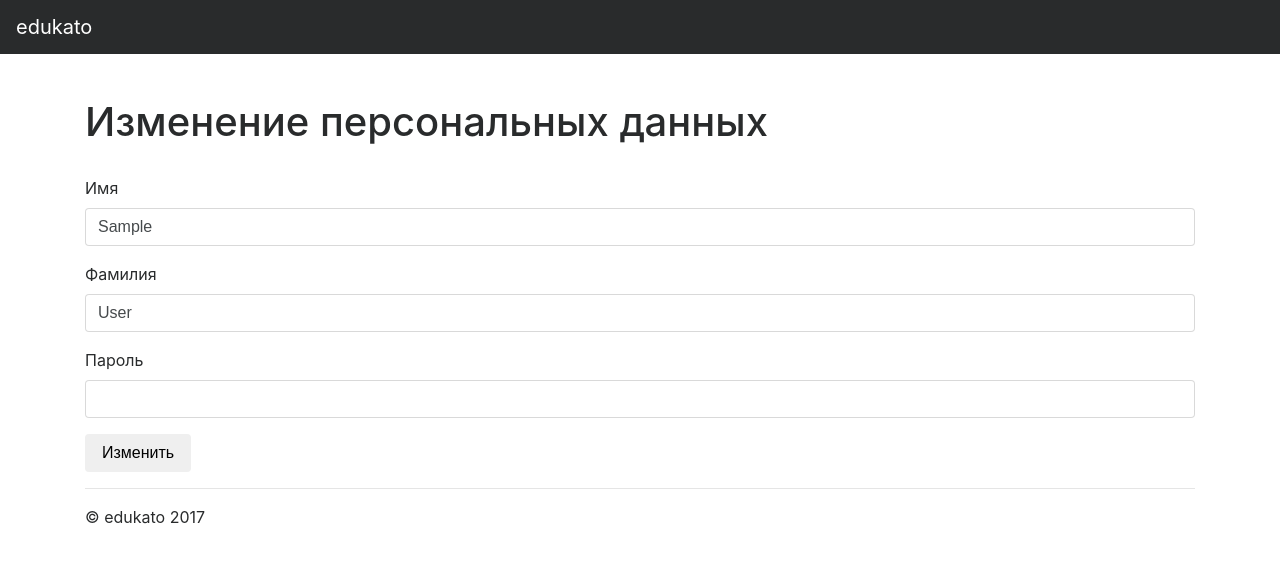
After one commit to edukato/learning, a Flask app: page /account/edit in a window 1280 px wide. The commit adds this page. Shown: the top 563 px of the page. Run offline with Flask 2, Linux system fonts and the light colour scheme; the visitor is signed in with stand-in values (Sample User, id 1); data comes from the database, SQL or seed files in the repository; some libraries are stand-ins or nearby versions.

Commit message:
Гранд форма для изменения данных

```diff
--- a/app/home/forms.py
+++ b/app/home/forms.py
@@ -0,0 +1,10 @@
+from flask_wtf import FlaskForm
+from wtforms import PasswordField, StringField, SubmitField
+from wtforms.validators import DataRequired
+
+class AccountEditForm(FlaskForm):
+
+    first_name = StringField('Имя', validators=[DataRequired()])
+    last_name = StringField('Фамилия', validators=[DataRequired()])
+    password = PasswordField('Пароль', validators=[DataRequired()])
+    submit = SubmitField('Изменить')
--- a/app/home/views.py
+++ b/app/home/views.py
@@ -6,8 +6,9 @@ from flask import flash, redirect, render_template, url_for, abort
 from flask_login import login_required, current_user
 
 from . import home
-from ..models import Service, SellingLog
+from ..models import Service, SellingLog, Client
 from .. import db
+from .forms import AccountEditForm
 
 
 @home.route('/')
@@ -80,3 +81,23 @@ def show_service(id):
     service = Service.query.get_or_404(id)
     return render_template('home/service.html',
                            service=service, title="Показать услугу")
+
+@home.route('/account/edit', methods=['GET', 'POST'])
+@login_required
+def edit_account():
+    client = Client.query.get_or_404(current_user.id)
+
+    form = AccountEditForm(obj=client)
+    if form.validate_on_submit():
+        client.first_name = form.first_name.data
+        client.last_name = form.last_name.data
+        client.password = form.password.data
+        db.session.commit()
+        flash('You have successfully edited the department.')
+        return redirect(url_for('home.account'))
+
+    form.first_name.data = client.first_name
+    form.last_name.data = client.last_name
+
+    return render_template('home/change_pers_inf.html', form=form,
+                           client=client, title="Изменение персональных данных")
--- a/app/templates/base.html
+++ b/app/templates/base.html
@@ -55,7 +55,6 @@
                 <li class="nav-item">
                     <a class="nav-link" href="{{ url_for('home.shop') }}">Магазин</a>
                 </li>
-                <li class="nav-item">
                     <a class="nav-link" href="{{ url_for('auth.logout') }}">Выйти</a>
                 </li>
             {% elif ((current_user.is_authenticated) and (self.title() == "Магазин")) %}
--- /dev/null
+++ b/app/templates/home/change_pers_inf.html
@@ -0,0 +1,18 @@
+{% import "bootstrap/wtf.html" as wtf %}
+{% extends "base.html" %}
+{% block title %}Изменение персональных данных{% endblock %}
+{% block body %}
+<div class="content-section">
+ <div class="outer">
+    <div class="middle">
+      <div class="inner">
+        <div class="center">
+            <h1>Изменение персональных данных</h1>
+            <br/>
+            {{ wtf.quick_form(form) }}
+        </div>
+      </div>
+    </div>
+  </div>
+</div>
+{% endblock %}
```
